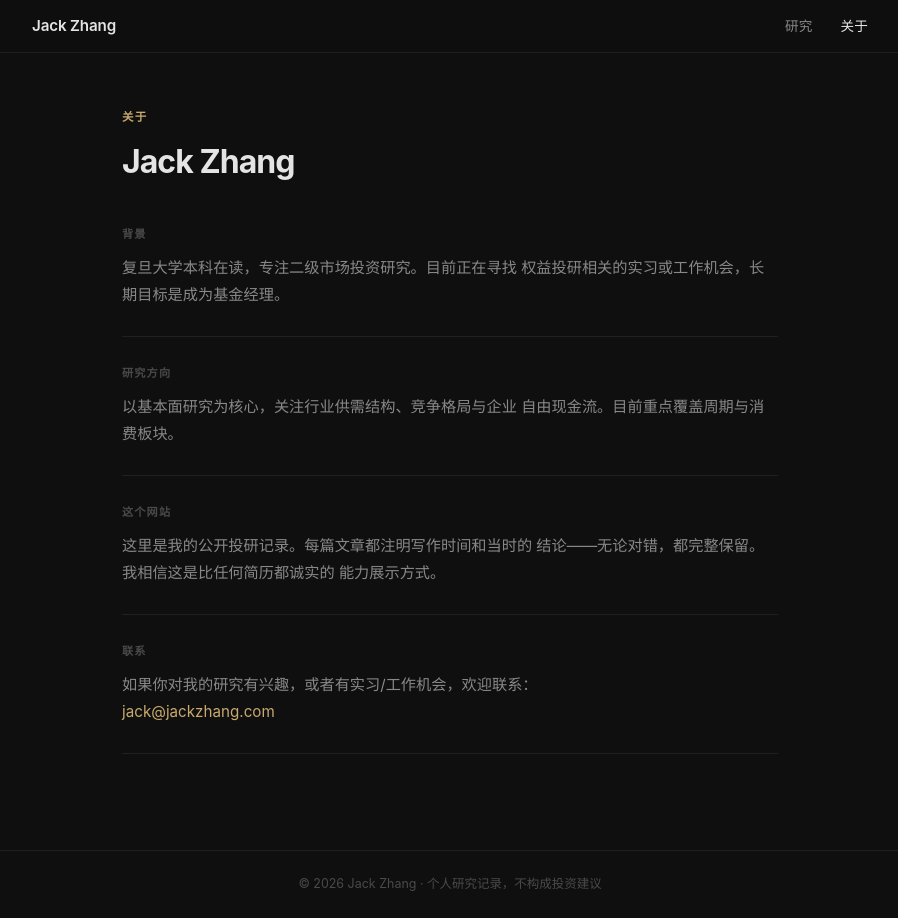
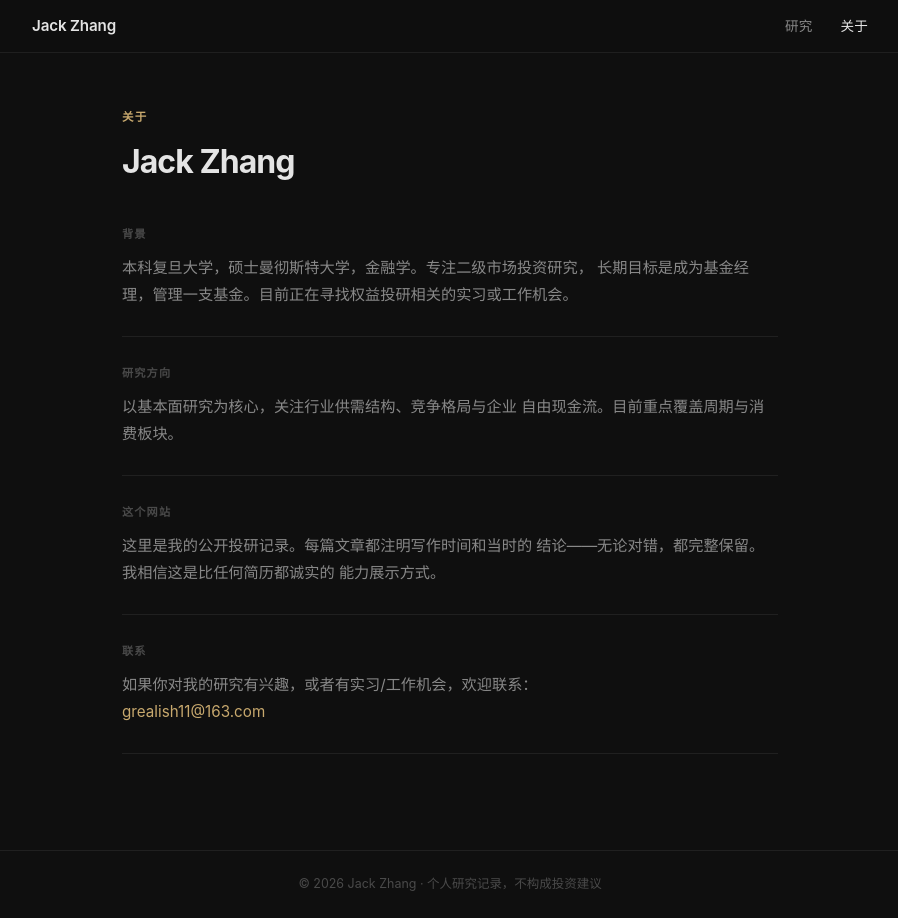
Before and after one commit to grealishzzh-dev/jackzhang.com, a Next.js app: page /about in a window 1280 px wide. Shown: the whole page, without its empty margins (190-1088 px from the left). Built offline with nearby package versions, Linux system fonts and the light colour scheme.

Commit message:
Update about page

```diff
--- a/app/about/page.tsx
+++ b/app/about/page.tsx
@@ -19,8 +19,8 @@ export default function AboutPage() {
       <div style={{ display: "flex", flexDirection: "column", gap: 28 }}>
         <Section title="背景">
           <p>
-            复旦大学本科在读，专注二级市场投资研究。目前正在寻找
-            权益投研相关的实习或工作机会，长期目标是成为基金经理。
+            本科复旦大学，硕士曼彻斯特大学，金融学。专注二级市场投资研究，
+            长期目标是成为基金经理，管理一支基金。目前正在寻找权益投研相关的实习或工作机会。
           </p>
         </Section>
 
@@ -43,10 +43,10 @@ export default function AboutPage() {
           <p>
             如果你对我的研究有兴趣，或者有实习/工作机会，欢迎联系：
             <br />
-            <a href="mailto:jack@jackzhang.com" style={{
+            <a href="mailto:grealish11@163.com" style={{
               color: "var(--accent)", textDecoration: "none",
             }}>
-              jack@jackzhang.com
+              grealish11@163.com
             </a>
           </p>
         </Section>
```
